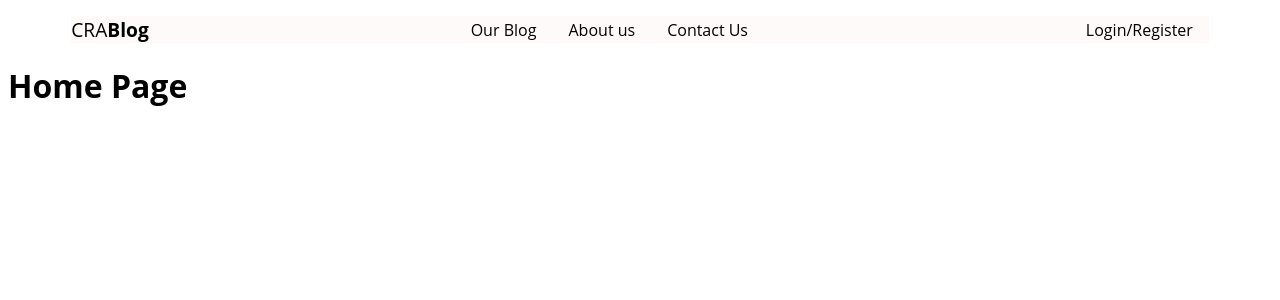
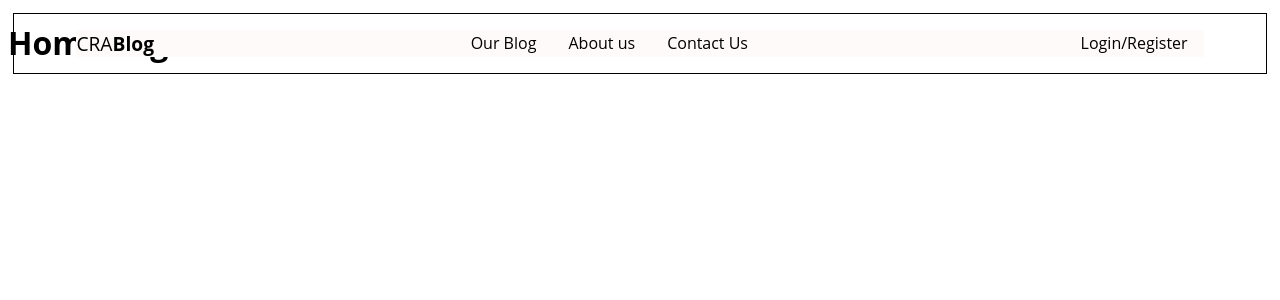
Before and after one commit to Tr1nTuKaS/React-Contect-Reducer-2021.11.10, a React (Create React App) app: page / in a window 1280 px wide. Shown: the top 300 px of the page. Built offline with nearby package versions, Linux system fonts and the light colour scheme.

Commit message:
header position

```diff
--- a/src/components/header/Header.module.css
+++ b/src/components/header/Header.module.css
@@ -1,3 +1,11 @@
+.header {
+  position: fixed;
+  top: 0.8rem;
+  left: 0.8rem;
+  width: calc(100% - 1.6rem);
+  border: 1px solid #000;
+}
+
 .header > div {
   margin: 1rem 5%;
   background-color: snow;
```
